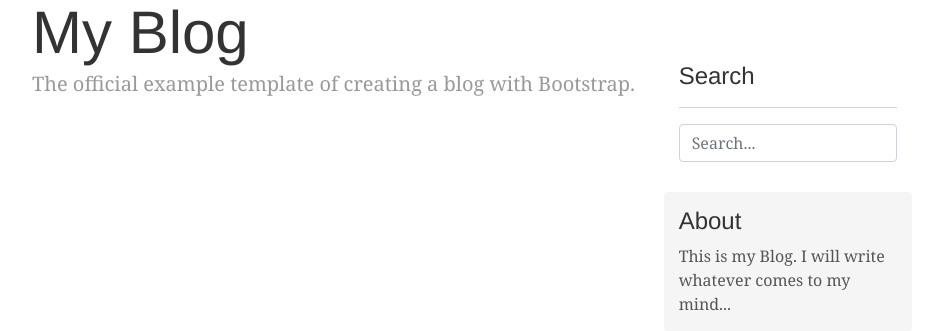
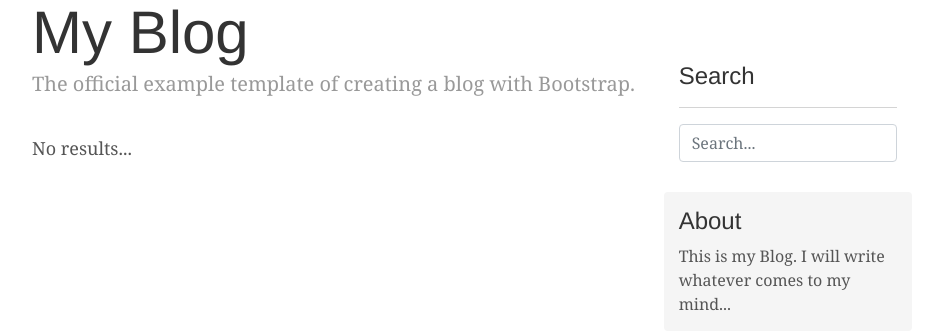
Before and after one commit to yordiBar/my_blog, a PHP site: page /index.php?category=1 in a window 1280 px wide. Shown: the part 97-428 px from the top of the page, without its empty margins (135-1063 px from the left). Run offline with PHP 8.4, Linux system fonts and the light colour scheme; tables that the repository leaves empty or names only in its code hold one stand-in row (values such as "Sample post").

Commit message:
Show no results after search

```diff
--- a/public/index.php
+++ b/public/index.php
@@ -42,7 +42,9 @@
 
                     <a href="single.php?post=<?php echo $row['id'] ?>" class="btn btn-primary">Read More</a>
                 </div><!-- /.blog-post -->
-                <?php } } ?>
+                <?php } } else{
+                    echo "<p>No results...</p>";
+                }?>
 
             </div><!-- /.blog-main -->
 
--- a/public/results.php
+++ b/public/results.php
@@ -14,7 +14,7 @@
         $query = "SELECT * FROM posts where keywords LIKE '%$keyword%'";
         $posts = $db->query($query);
     }else {
-        echo "<p>No result...</p>";
+        echo "<p>No results...</p>";
     }
 ?>
                 <br>
@@ -34,7 +34,9 @@
 
                     <a href="single.php?post=<?php echo $row['id'] ?>" class="btn btn-primary">Read More</a>
                 </div><!-- /.blog-post -->
-                <?php } } ?>
+                <?php } } else{
+                    echo "<p>No results...</p>";
+                }?>
 
             </div><!-- /.blog-main -->
 
```
